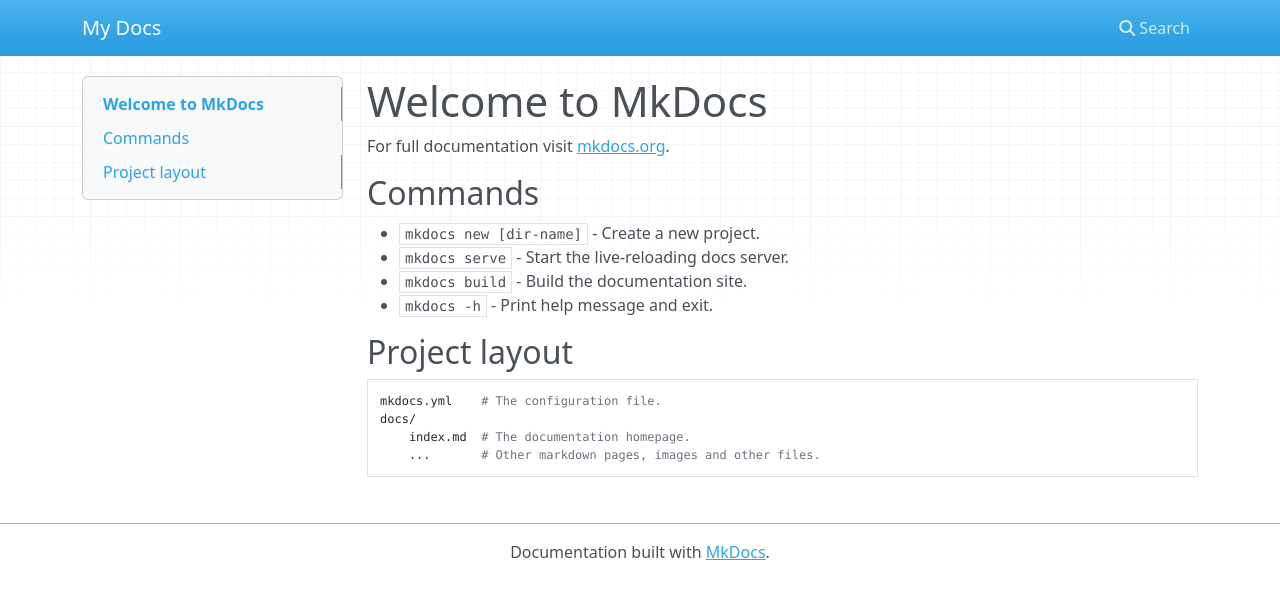
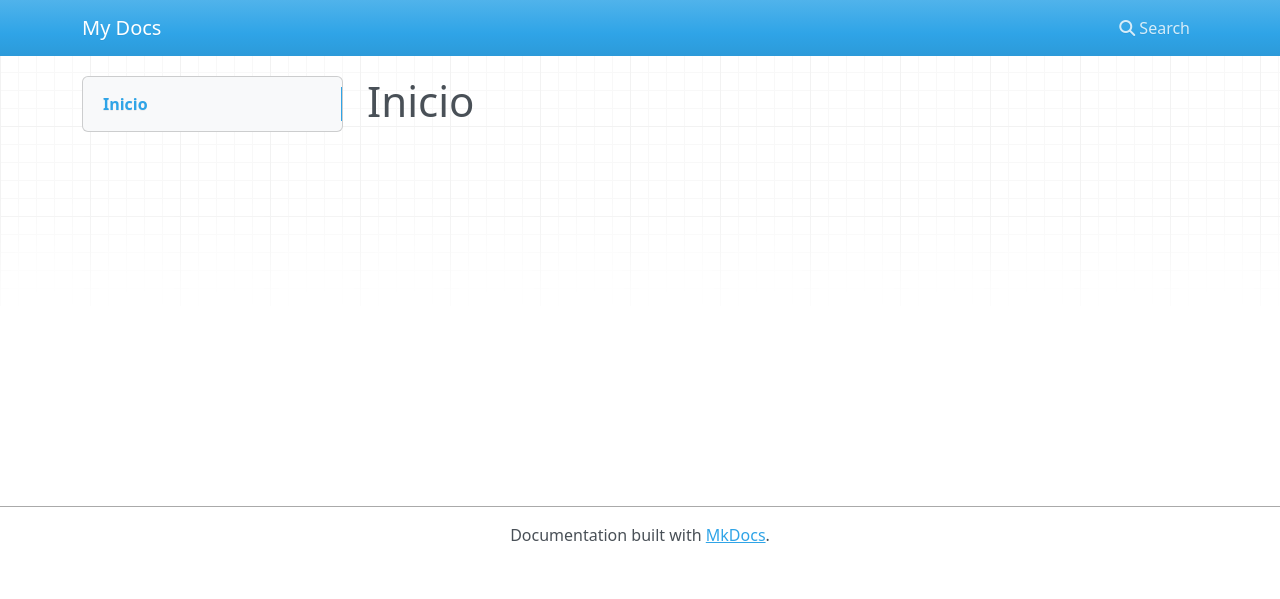
Before and after one commit to MilenaLima01/gsi-mkdoc, an MkDocs documentation site: the page built from docs/index.md, in a window 1280 px wide. Shown: the top 599 px of the page. Built offline with MkDocs 1.6.1, drawn with Linux system fonts in a browser that asks for light colours; nearby versions of some CDN libraries.

Commit message:
Update index.md

```diff
--- a/docs/index.md
+++ b/docs/index.md
@@ -1,17 +1 @@
-# Welcome to MkDocs
-
-For full documentation visit [mkdocs.org](https://www.mkdocs.org).
-
-## Commands
-
-* `mkdocs new [dir-name]` - Create a new project.
-* `mkdocs serve` - Start the live-reloading docs server.
-* `mkdocs build` - Build the documentation site.
-* `mkdocs -h` - Print help message and exit.
-
-## Project layout
-
-    mkdocs.yml    # The configuration file.
-    docs/
-        index.md  # The documentation homepage.
-        ...       # Other markdown pages, images and other files.
+# Inicio
```
